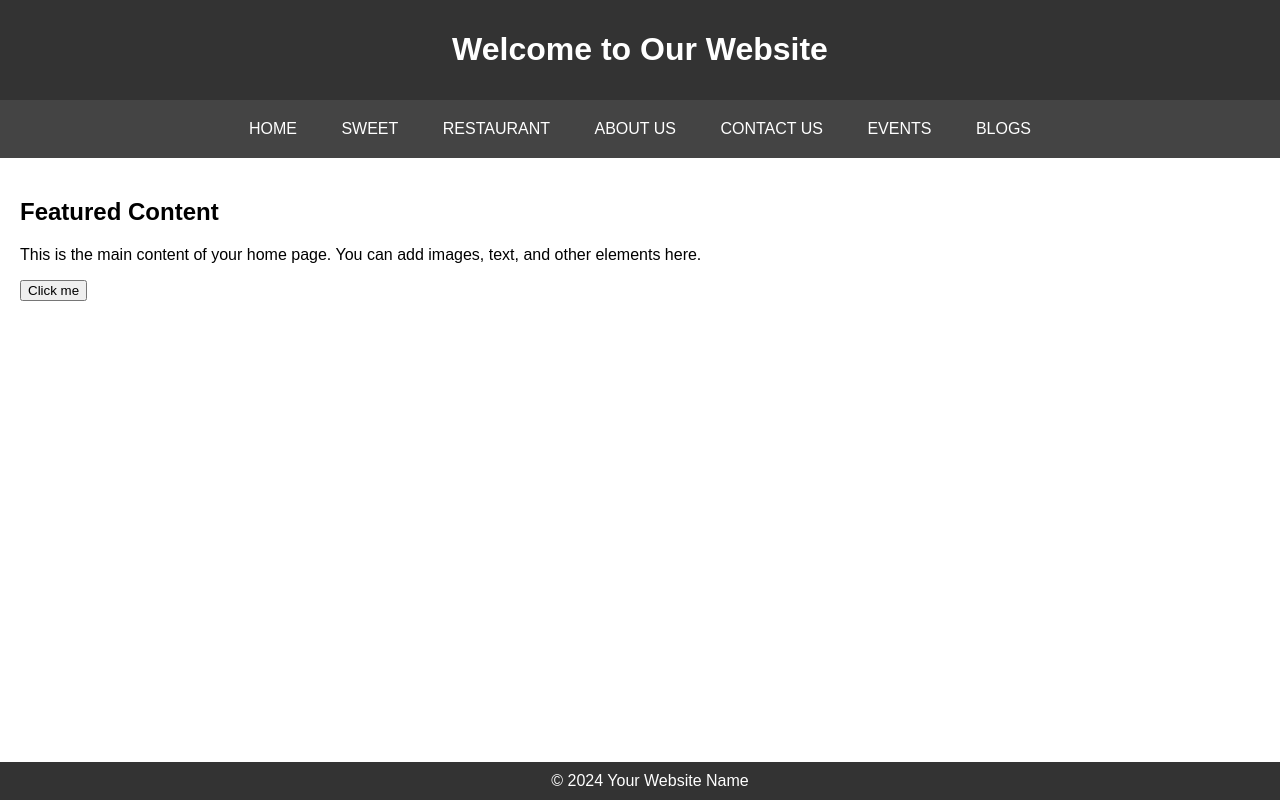
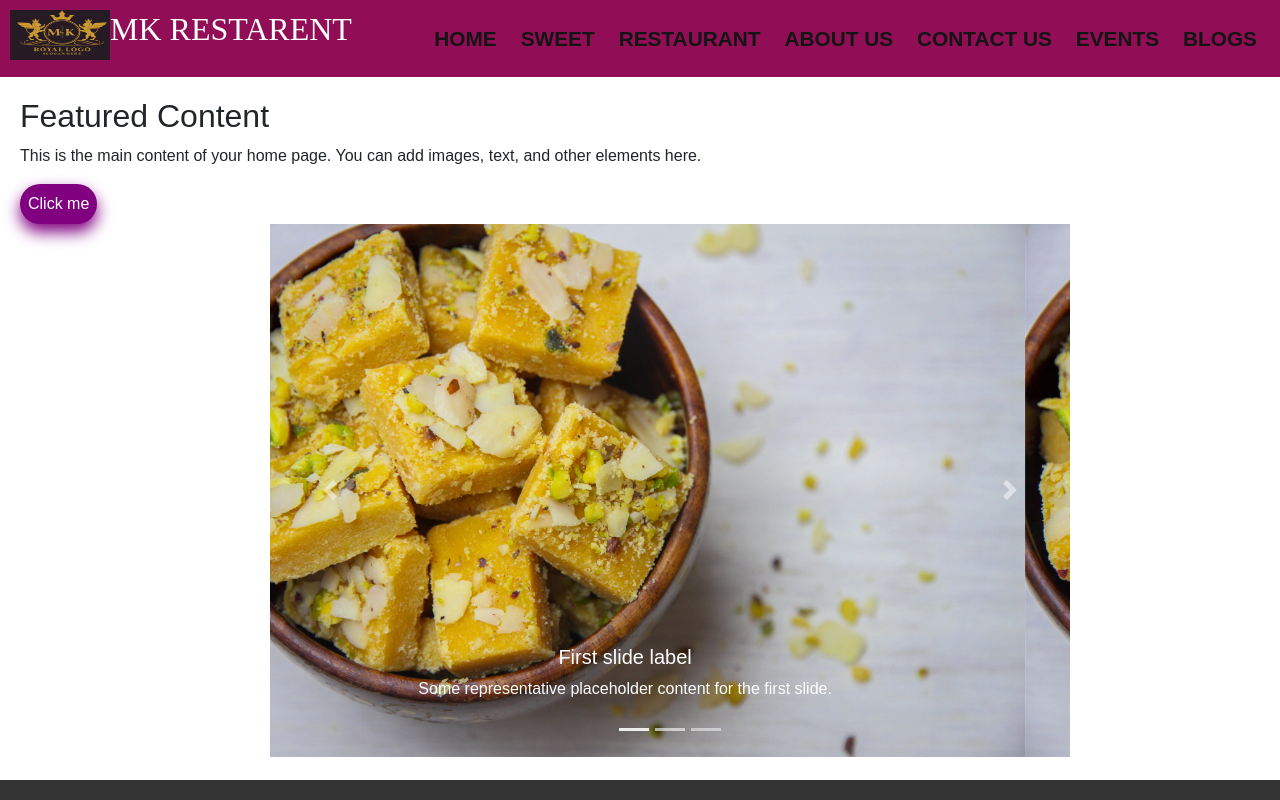
Before and after one commit to manoj-fsd-csc/RESTAURANT, a plain HTML site: page P-2 HOME PAGE/HOME.html in a window 1280 px wide. Drawn offline with nearby package versions, Linux system fonts and the light colour scheme.

Commit message:
add files

```diff
--- a/P-2 HOME PAGE/HOME.html
+++ b/P-2 HOME PAGE/HOME.html
@@ -4,6 +4,7 @@
   <meta charset="UTF-8">
   <meta name="viewport" content="width=device-width, initial-scale=1.0">
   <title>RK RESTAURANT</title>
+  <link rel="stylesheet" href="https://cdn.jsdelivr.net/npm/bootstrap@4.6.2/dist/css/bootstrap.min.css" integrity="sha384-xOolHFLEh07PJGoPkLv1IbcEPTNtaed2xpHsD9ESMhqIYd0nLMwNLD69Npy4HI+N" crossorigin="anonymous">
   <style>
 
     body {
@@ -13,26 +14,39 @@
       box-sizing: border-box;
     }
 
-    header {
-      background-color: #333;
-      color: #fff;
-      padding: 10px;
-      text-align: center;
+
+    .logo{
+      display: flex;
+      color: white;
+      flex: 1;
+    }
+     nav  {
+      display: flex;
+      flex-direction: row;
+      justify-content: space-between;
+       background-color: rgb(145, 13, 85);
+       padding: 10px;
+
+    }
+    .nave{
+      display: flex;
+      flex: 2;
+      padding: 13px;
+      color: rgb(20, 20, 20);
+      background-color: rgb(145, 13, 85);
+      justify-content:space-between;
+    }
+    a{
+      color: rgb(20, 20, 20);
+      font-size:1.3rem;
+      font-weight: bolder;
+    }
+    a:hover{
+      color: white;
+      text-decoration: none;
+
     }
 
-    nav {
-      background-color: #444;
-      padding: 10px;
-      text-align: center;
-    }
-
-    nav a {
-      color: #fff;
-      text-decoration: none;
-      padding: 10px;
-      margin: 0 10px;
-      display: inline-block;
-    }
 
     main {
       padding: 20px;
@@ -47,34 +61,104 @@
       bottom: 0;
       width: 100%;
     }
+    .cursol{
+      height: 500px;
+      width: 800px;
+      margin-left: 250px;
+      }
+     .btn-home{
+      background-color: purple;
+      color: white;
+      border-radius: 20px;
+      border: none;
+      padding: 8px;
+      box-shadow: 0px 8px 16px purple;
+     }
+     .btn-home:hover{
+      box-shadow: none;
+     }
+     .logo-img{
+      height: 50px;
+      width: 100px;
+     }
+     .logo-st{
+      font-family: Felix Titling;
+     }
   </style>
 </head>
 <body>
 
-<header>
-  <h1>Welcome to Our Website</h1>
-</header>
+
 
 <nav>
-  <a href="../P-2 HOME PAGE/index.html">HOME</a>
-  <a href="../P-3 SWEETS AND SAVOURIES/index.html">SWEET</a>
-  <a href="../P-4 RESTARENT/index.html">RESTAURANT</a>
-  <a href="../P-5 ABOUT US/index.html">ABOUT US</a>
-    <a href="../P-6 CONTACT US/index.html">CONTACT US</a>
-    <a href="../P-8 EVENTS AND NEWS/">EVENTS</a>
-    <a href="../P-9 BLOGS/index.html">BLOGS</a>
+  <div class="logo">
+    <img class="logo-img" src="./SWEETS-IMAGES/logo-img.png" alt="">
+    <h2 class="logo-st">MK RESTARENT</h2>
+ </div>
+  <div class="nave">
+    <a href="../P-2 HOME PAGE/HOME.html">HOME</a>
+    <a href="../P-3 SWEETS AND SAVOURIES/SWEETS.html">SWEET</a>
+    <a href="../P-4 RESTARENT/REST.html">RESTAURANT</a>
+    <a href="../P-5 ABOUT US/ABOUT-US.html">ABOUT US</a>
+    <a href="../P-6 CONTACT US/CONTACT.US.html">CONTACT US</a>
+    <a href="../P-8 EVENTS AND NEWS/EVENTS.html">EVENTS</a>
+    <a href="../P-9 BLOGS/BLOGS.html">BLOGS</a>
+  </div>
 </nav>
 
 <main>
   <h2>Featured Content</h2>
   <p>This is the main content of your home page. You can add images, text, and other elements here.</p>
-  <button onclick="showMessage()">Click me</button>
+  <button onclick="showMessage()" class="btn-home">Click me</button>
+
+  <div class="cursol">
+    <div id="carouselExampleCaptions" class="carousel slide" data-ride="carousel">
+      <ol class="carousel-indicators">
+        <li data-target="#carouselExampleCaptions" data-slide-to="0" class="active"></li>
+        <li data-target="#carouselExampleCaptions" data-slide-to="1"></li>
+        <li data-target="#carouselExampleCaptions" data-slide-to="2"></li>
+      </ol>
+      <div class="carousel-inner">
+        <div class="carousel-item active">
+          <img src="./SWEETS-IMAGES/PALGOVA.jpg" class="d-block w-100" alt="...">
+          <div class="carousel-caption d-none d-md-block">
+            <h5>First slide label</h5>
+            <p>Some representative placeholder content for the first slide.</p>
+          </div>
+        </div>
+        <div class="carousel-item">
+          <img src="./SWEETS-IMAGES/PALGOVA.jpg" class="d-block w-100" alt="...">
+          <div class="carousel-caption d-none d-md-block">
+            <h5>Second slide label</h5>
+            <p>Some representative placeholder content for the second slide.</p>
+          </div>
+        </div>
+        <div class="carousel-item">
+          <img src="./SWEETS-IMAGES/PALGOVA.jpg" class="d-block w-100" alt="...">
+          <div class="carousel-caption d-none d-md-block">
+            <h5>Third slide label</h5>
+            <p>Some representative placeholder content for the third slide.</p>
+          </div>
+        </div>
+      </div>
+      <button class="carousel-control-prev" type="button" data-target="#carouselExampleCaptions" data-slide="prev">
+        <span class="carousel-control-prev-icon" aria-hidden="true"></span>
+        <span class="sr-only">Previous</span>
+      </button>
+      <button class="carousel-control-next" type="button" data-target="#carouselExampleCaptions" data-slide="next">
+        <span class="carousel-control-next-icon" aria-hidden="true"></span>
+        <span class="sr-only">Next</span>
+      </button>
+    </div>
+  </div>
 </main>
 
 <footer>
-  &copy; 2024 Your Website Name
+  <!-- &copy; 2024 Your Website Name
+ -->
 </footer>
-
+<script src="https://cdn.jsdelivr.net/npm/jquery@3.5.1/dist/jquery.slim.min.js" integrity="sha384-DfXdz2htPH0lsSSs5nCTpuj/zy4C+OGpamoFVy38MVBnE+IbbVYUew+OrCXaRkfj" crossorigin="anonymous"></script>
+<script src="https://cdn.jsdelivr.net/npm/bootstrap@4.6.2/dist/js/bootstrap.bundle.min.js" integrity="sha384-Fy6S3B9q64WdZWQUiU+q4/2Lc9npb8tCaSX9FK7E8HnRr0Jz8D6OP9dO5Vg3Q9ct" crossorigin="anonymous"></script>
 <script>
   function showMessage() {
     alert('Hello! This is an example JavaScript function.');
```
Also changed, not shown: P-1 LOG-IN PAGE/index.html (+38 -11 lines), P-2 HOME PAGE/SWEETS-IMAGES/PALGOVA.jpg (added), P-2 HOME PAGE/SWEETS-IMAGES/SHADI.jpg (added), P-2 HOME PAGE/SWEETS-IMAGES/logo-img.png (added), P-2 HOME PAGE/SWEETS-IMAGES/pexels-neeta-10514163.jpg (added), 2 other files.
